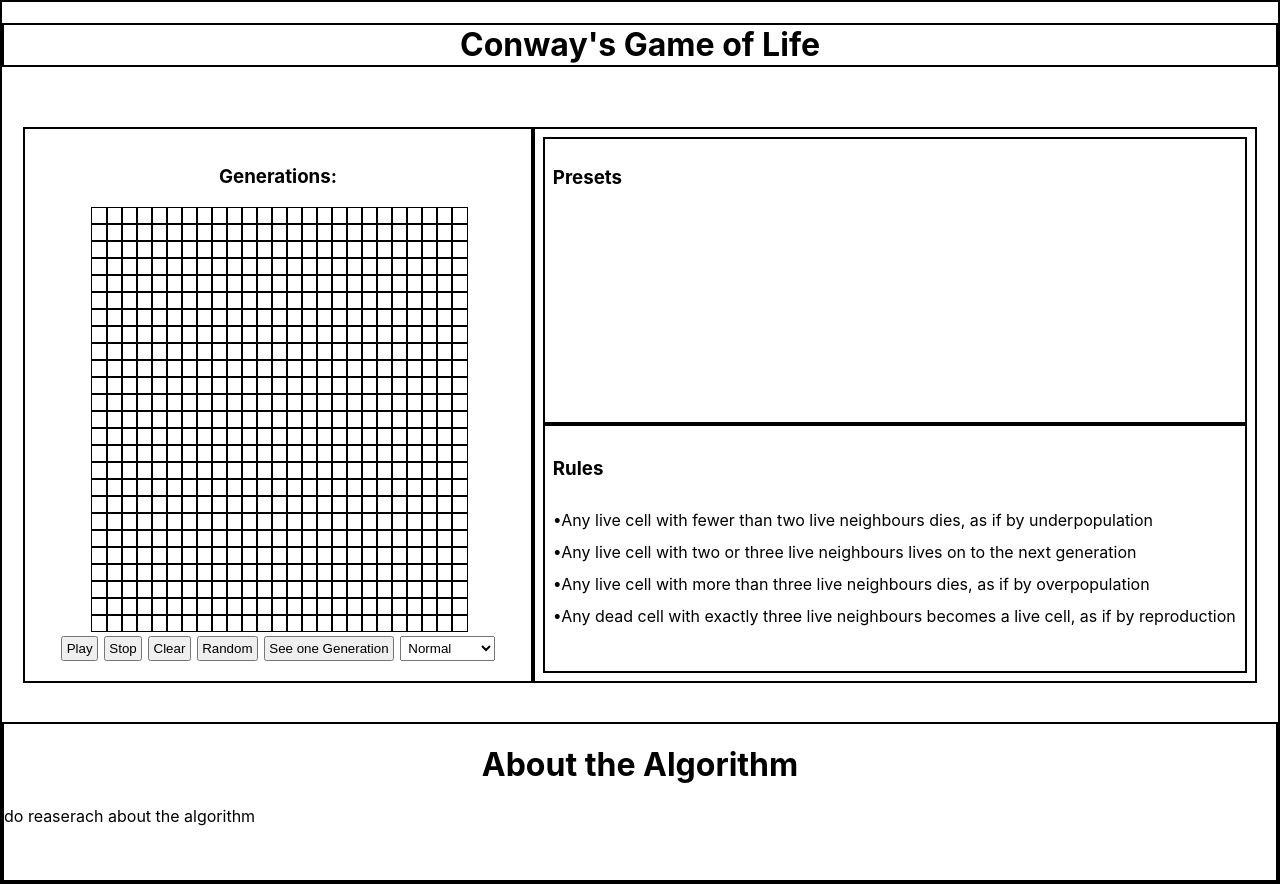
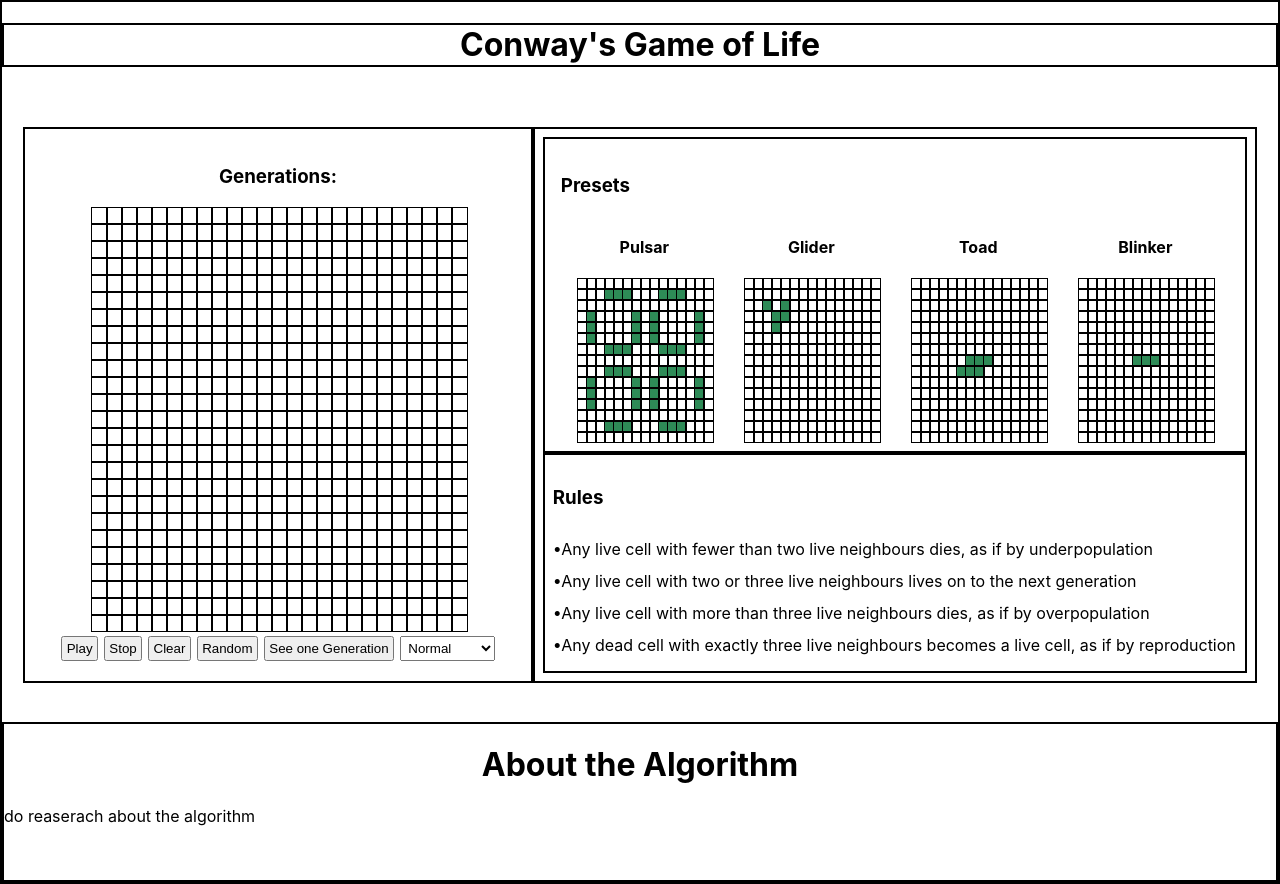
Before and after one commit to dylan17th/Conway_game_of_life, a React (Create React App) app in the folder game-of-life/: page / in a window 1280 px wide. Built offline with nearby package versions, Linux system fonts and the light colour scheme.

Commit message:
finished with my presets

```diff
--- a/game-of-life/src/App.css
+++ b/game-of-life/src/App.css
@@ -49,7 +49,21 @@
 .presets-div{
   border:black solid 2px;
   height: 35vh;
-  padding: .5rem
+  padding: 1rem
+}
+
+.presets-section{
+  display: flex;
+  justify-content: space-around;
+}
+
+.the-presets{
+  text-align: center;
+  width: 25%;
+  display: flex ;
+  flex-direction:column;
+  justify-content: center;
+  align-items: center;
 }
 
 /* this is all the CSS for the rules components */
--- a/game-of-life/src/components/Grid/index.js
+++ b/game-of-life/src/components/Grid/index.js
@@ -1,14 +1,15 @@
-import React, { useState, useCallback, useRef } from "react";
-import Buttons from "./Buttons"
+import React, { useState, useCallback, useRef, useEffect } from "react";
+import Buttons from "./Buttons";
+import { handleMainBlinker, handleMainToad, handleMainPulsar, handleMainGlider } from '../../helper_function/index';
 
-const Grid = () => {
+const Grid = props => {
     const rows = 25;
     const cols = 25;
     const [clickable, setClickable] = useState(true);
     const isRunning = useRef(clickable);
     const [oneGeneration, setOneGeneration] = useState(false)
     const isOneGeneration = useRef(oneGeneration);
-    const [speed, setSpeed] = useState({value: 1000})
+    const [speed, setSpeed] = useState({ value: 1000 })
     const mySpeed = useRef(speed)
     const [myGrid, setMyGrid] = useState(() => {
         const gridRows = [];
@@ -19,6 +20,33 @@ const Grid = () => {
     });
     const indexPointsNeeded = [[0, 1], [0, -1], [1, -1], [-1, 1], [1, 1], [-1, -1], [1, 0], [-1, 0]]
     const [numberOfGenerations, setNumberOfGenerations] = useState(0)
+
+     useEffect(()=>{
+        if (props.clickedOnPulsar){
+            props.setClickedOnPulsar(false)
+            setMyGrid(prevState => {
+                return handleMainPulsar(prevState)
+            })
+        }
+        if (props.clickedOnGlider){
+            props.setClickedOnGlider(false)
+            setMyGrid(prevState => {
+                return handleMainGlider(prevState)
+            })
+        }
+        if (props.clickedOnBlinker){
+            props.setClickedOnBlinker(false)
+            setMyGrid(prevState => {
+                return handleMainBlinker(prevState)
+            })
+        }
+        if (props.clickedOnToad){
+            props.setClickedOnToad(false)
+            setMyGrid(prevState => {
+                return handleMainToad(prevState)
+            })
+        }
+     }, [props.clickedOnPulsar, props.clickedOnGlider, props.clickedOnBlinker, props.clickedOnToad]);
 
     function findNeighbors() {
         setMyGrid(prevState => {
@@ -63,6 +91,7 @@ const Grid = () => {
         if (isOneGeneration.current) return;
         setTimeout(runGame, mySpeed.current) //using recursion and am going to keep running the game every second
     }, [])
+
     console.log(myGrid)
     return (
         <>
--- a/game-of-life/src/components/Presets.js
+++ b/game-of-life/src/components/Presets.js
@@ -1,9 +1,86 @@
-import React from "react";
+import React, { useState } from "react";
+import { pulsarFunction } from "../helper_function"
 
-const Presets = () =>{
-    return(
+const Presets = (props) => {
+    const [pulsar, setPulsar] = useState(() => {
+        const gridRows = [];
+        for (let i = 0; i < 15; i++) {
+            gridRows.push(Array.from(Array(15), () => 0))
+        }
+        return pulsarFunction(gridRows)
+    })
+    const [glider, setGlider] = useState(() => {
+        const gridRows = [];
+        for (let i = 0; i < 15; i++) {
+            gridRows.push(Array.from(Array(15), () => 0)) //filling the whole grid with zeros
+        }
+        gridRows[2][2] = 1
+        gridRows[2][4] = 1
+        gridRows[3][3] = 1
+        gridRows[3][4] = 1
+        gridRows[4][3] = 1
+        return gridRows
+    })
+    const [toad, setToad] = useState(() => {
+        const gridRows = [];
+        for (let i = 0; i < 15; i++) {
+            gridRows.push(Array.from(Array(15), () => 0))
+        }
+        gridRows[7][6] = 1
+        gridRows[7][7] = 1
+        gridRows[7][8] = 1
+        gridRows[8][5] = 1
+        gridRows[8][6] = 1
+        gridRows[8][7] = 1
+        return gridRows
+    })
+    const [blinker, setBlinker] = useState(() => {
+        const gridRows = [];
+        for (let i = 0; i < 15; i++) {
+            gridRows.push(Array.from(Array(15), () => 0))
+        }
+        gridRows[7][6] = 1
+        gridRows[7][7] = 1
+        gridRows[7][8] = 1
+        return gridRows
+    })
+    const displayer = (startingState) => {
+        return (
+            <div style={{ display: "grid", gridTemplateColumns: `repeat(${15}, 9px)` }}>
+                {startingState.map((rows, index) => rows.map((column, i) =>
+                    (<div
+                        key={index + Math.random()}
+                        style={{
+                            height: "9px",
+                            width: "9px",
+                            border: "solid .5px black",
+                            backgroundColor: startingState[index][i] ? "seagreen" : null
+                        }}>
+                    </div>)))}
+            </div>
+        )
+    }
+    return (
         <div className="presets-div">
             <h3>Presets</h3>
+            <section className="presets-section">
+                <div onClick={() => props.setClickedOnPulsar(true)} className="the-presets">
+                    <h4>Pulsar</h4>
+                    {displayer(pulsar)}
+                </div>
+                <div onClick={() => props.setClickedOnGlider(true)} className="the-presets">
+                    <h4>Glider</h4>
+                    {displayer(glider)}
+                </div>
+                <div onClick={() => props.setClickedOnToad(true)} className="the-presets">
+                    <h4>Toad</h4>
+                    {displayer(toad)}
+                </div>
+                <div onClick={() => props.setClickedOnBlinker(true)} className="the-presets">
+                    <h4>Blinker</h4>
+                    {displayer(blinker)}
+                </div>
+            </section>
         </div>
     )
 }
--- a/game-of-life/src/components/index.js
+++ b/game-of-life/src/components/index.js
@@ -2,17 +2,36 @@ import React, { useState } from "react";
 import About from "./About_Algorithm";
 import Presets from './Presets';
 import Grid from './Grid/index';
-import Rules from './Rules'
+import Rules from './Rules';
 
 const Main = () => {
+    const [clickedOnPulsar, setClickedOnPulsar] = useState(false)
+    const [clickedOnGlider, setClickedOnGlider] = useState(false)
+    const [clickedOnBlinker, setClickedOnBlinker] = useState(false)
+    const [clickedOnToad, setClickedOnToad] = useState(false)
+
     return (
         <div className="main-component">
             <h1 className="title-for-page">Conway's Game of Life</h1>
             <section className="grid-components">
-                <Grid />
+                <Grid
+                    clickedOnPulsar={clickedOnPulsar}
+                    clickedOnGlider={clickedOnGlider}
+                    clickedOnBlinker={clickedOnBlinker}
+                    clickedOnToad={clickedOnToad}
+                    setClickedOnPulsar={setClickedOnPulsar}
+                    setClickedOnGlider={setClickedOnGlider}
+                    setClickedOnBlinker={setClickedOnBlinker}
+                    setClickedOnToad={setClickedOnToad}
+                />
             </section>
             <section className="presets-components">
-                <Presets />
+                <Presets
+                    setClickedOnPulsar={setClickedOnPulsar}
+                    setClickedOnGlider={setClickedOnGlider}
+                    setClickedOnBlinker={setClickedOnBlinker}
+                    setClickedOnToad={setClickedOnToad}
+                />
                 <section className="rules-components">
                     <Rules />
                 </section>
--- /dev/null
+++ b/game-of-life/src/helper_function/index.js
@@ -0,0 +1,133 @@
+export const pulsarFunction = (gridRows) =>{
+    gridRows[1][3] = 1
+    gridRows[1][4] = 1
+    gridRows[1][5] = 1
+    gridRows[1][9] = 1
+    gridRows[1][10] = 1
+    gridRows[1][11] = 1
+    gridRows[3][6] = 1
+    gridRows[4][6] = 1
+    gridRows[5][6] = 1
+    gridRows[3][1] = 1
+    gridRows[4][1] = 1
+    gridRows[5][1] = 1
+    gridRows[6][5] = 1
+    gridRows[6][4] = 1
+    gridRows[6][3] = 1
+    gridRows[3][8] = 1
+    gridRows[4][8] = 1
+    gridRows[5][8] = 1
+    gridRows[3][13] = 1
+    gridRows[4][13] = 1
+    gridRows[5][13] = 1
+    gridRows[6][9] = 1
+    gridRows[6][10] = 1
+    gridRows[6][11] = 1
+    gridRows[8][9] = 1
+    gridRows[8][10] = 1
+    gridRows[8][11] = 1
+    gridRows[8][5] = 1
+    gridRows[8][4] = 1
+    gridRows[8][3] = 1
+    gridRows[9][1] = 1
+    gridRows[10][1] = 1
+    gridRows[11][1] = 1
+    gridRows[13][3] = 1
+    gridRows[13][4] = 1
+    gridRows[13][5] = 1
+    gridRows[13][9] = 1
+    gridRows[13][10] = 1
+    gridRows[13][11] = 1
+    gridRows[9][6] = 1
+    gridRows[10][6] = 1
+    gridRows[11][6] = 1
+    gridRows[9][8] = 1
+    gridRows[10][8] = 1
+    gridRows[11][8] = 1
+    gridRows[9][13] = 1
+    gridRows[10][13] = 1
+    gridRows[11][13] = 1
+    return gridRows
+}
+
+export const handleMainBlinker = (grid) => {
+    const newGrid = grid;
+    newGrid[12][11] = 1
+    newGrid[12][12] = 1
+    newGrid[12][13] = 1
+    return newGrid
+}
+
+export const handleMainToad = (grid) => {
+    const newGrid = grid;
+    newGrid[12][11] = 1
+    newGrid[12][12] = 1
+    newGrid[12][13] = 1
+    newGrid[11][12] = 1
+    newGrid[11][13] = 1
+    newGrid[11][14] = 1
+    return newGrid
+}
+
+export const handleMainGlider = (grid) => {
+    const newGrid = grid;
+    newGrid[4][4] = 1
+    newGrid[4][6] = 1
+    newGrid[5][5] = 1
+    newGrid[5][6] = 1
+    newGrid[6][5] = 1
+    return newGrid
+}
+
+export const handleMainPulsar = (grid) =>{
+    const newGrid = grid
+    newGrid[2][4] = 1
+    newGrid[2][5] = 1
+    newGrid[2][6] = 1
+    newGrid[2][10] = 1
+    newGrid[2][11] = 1
+    newGrid[2][12] = 1
+    newGrid[4][7] = 1
+    newGrid[5][7] = 1
+    newGrid[6][7] = 1
+    newGrid[4][2] = 1
+    newGrid[5][2] = 1
+    newGrid[6][2] = 1
+    newGrid[7][6] = 1
+    newGrid[7][5] = 1
+    newGrid[7][4] = 1
+    newGrid[4][9] = 1
+    newGrid[5][9] = 1
+    newGrid[6][9] = 1
+    newGrid[4][14] = 1
+    newGrid[5][14] = 1
+    newGrid[6][14] = 1
+    newGrid[7][10] = 1
+    newGrid[7][11] = 1
+    newGrid[7][12] = 1
+    newGrid[9][10] = 1
+    newGrid[9][11] = 1
+    newGrid[9][12] = 1
+    newGrid[9][6] = 1
+    newGrid[9][5] = 1
+    newGrid[9][4] = 1
+    newGrid[10][2] = 1
+    newGrid[11][2] = 1
+    newGrid[12][2] = 1
+    newGrid[14][4] = 1
+    newGrid[14][5] = 1
+    newGrid[14][6] = 1
+    newGrid[14][10] = 1
+    newGrid[14][11] = 1
+    newGrid[14][12] = 1
+    newGrid[10][7] = 1
+    newGrid[11][8] = 1
+    newGrid[12][7] = 1
+    newGrid[10][9] = 1
+    newGrid[11][9] = 1
+    newGrid[12][9] = 1
+    newGrid[10][14] = 1
+    newGrid[11][14] = 1
+    newGrid[12][14] = 1
+    return newGrid
+}
```
